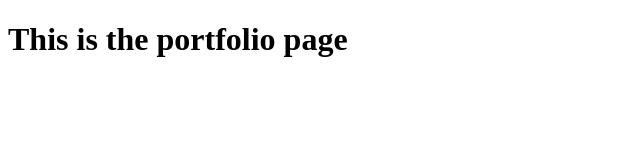
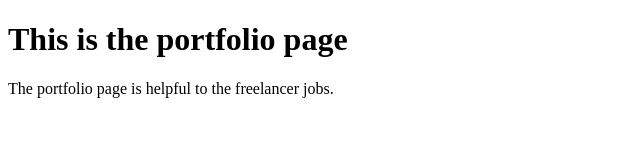
Before and after one commit to Norbert-Code/portfolio-page, a plain HTML site: page index.html in a window 1280 px wide. Shown: the whole page, without its empty margins (0-640 px from the left). Drawn offline with Linux system fonts and the light colour scheme.

Commit message:
create a new paragraph

```diff
--- a/index.html
+++ b/index.html
@@ -7,5 +7,6 @@
 </head>
 <body>
     <h1>This is the portfolio page</h1>
+    <p>The portfolio page is helpful to the freelancer jobs. </p>
 </body>
 </html>
```
